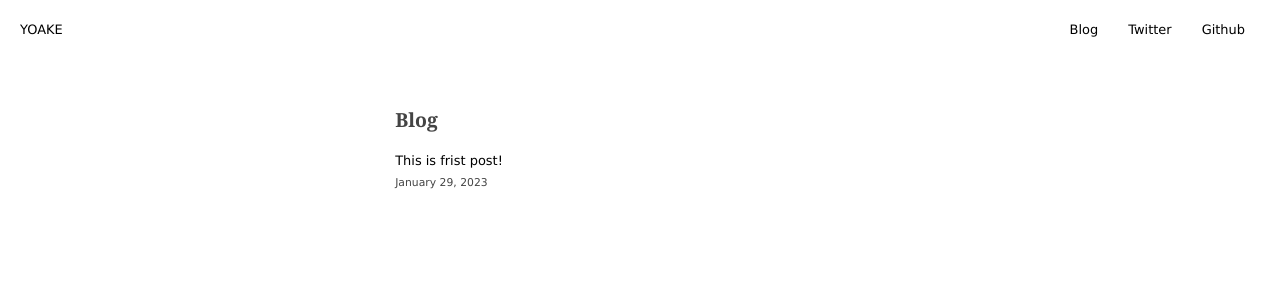
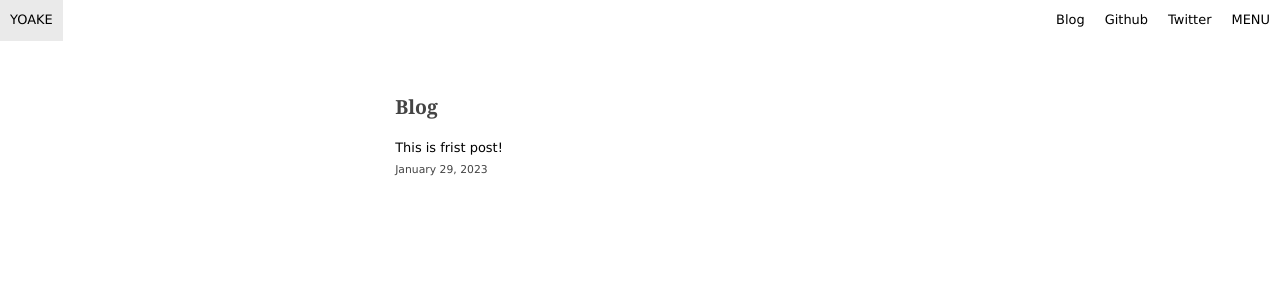
Before and after one commit to sanflog/yoakeNext, a Next.js app: page /blog/blog in a window 1280 px wide. Shown: the top 300 px of the page. Built offline with nearby package versions, Linux system fonts and the light colour scheme.

Commit message:
add_header_module

```diff
--- /dev/null
+++ b/components/header_navigation_menu.jsx
@@ -0,0 +1,36 @@
+import Link from 'next/link'
+import style from './header_navigation_menu.module.css'
+
+export default function headerNavigationMenu() {
+	return (
+		<>
+			<ul className={style.header}>
+				<li className={` ${style.headerLeftItem} ${style.headerItem} `}>
+					<Link	href="/">
+						YOAKE
+					</Link>
+				</li>
+				<li className={` ${style.headerRightItem} ${style.headerItem} `}>
+					<Link href="/blog/blog">
+						MENU
+					</Link>
+				</li>
+				<li className={` ${style.headerRightItem} ${style.headerItem} `}>
+					<Link href="https://twitter.com/SasakiYudai0"	>
+						Twitter
+					</Link>
+				</li>
+				<li className={` ${style.headerRightItem} ${style.headerItem} `}>
+					<Link href="https://github.com/sanflog/">
+						Github
+					</Link>
+				</li>
+				<li className={` ${style.headerRightItem} ${style.headerItem} `}>
+					<Link	href="/blog/blog">
+						Blog
+					</Link>
+				</li>
+			</ul>
+		</>
+	);
+}
--- /dev/null
+++ b/components/header_navigation_menu.module.css
@@ -0,0 +1,31 @@
+.header {
+	margin: 0;
+	padding: 0;
+	display: inline-block;
+	box-sizing: border-box;
+	width: 100%;
+}
+
+.header a{
+	text-decoration: none;
+}
+
+.headerItem {
+}
+
+.headerItem:hover {
+	background-color: #eaeaea;
+	color: #fff;
+}
+
+.headerLeftItem {
+	list-style: none;
+	padding: 10px;
+	float: left;
+}
+
+.headerRightItem {
+	list-style: none;
+	padding: 10px;
+	float: right;
+}
--- a/components/layout.jsx
+++ b/components/layout.jsx
@@ -3,6 +3,8 @@ import Head from 'next/head';
 import Link from 'next/link';
 import styles from './layout.module.css';
 import utilStyles from '../styles/utils.module.css';
+
+import HeaderNavigationMenu from './header_navigation_menu';
 
 const name = 'Sasaki Yudai';
 export const siteTitle = "Yoake";
@@ -34,34 +36,10 @@ export default function Layout({ children, home }) {
 				<meta	property="og:image"	content="yoake"	/>
 				<meta name="og:title" content={siteTitle} />
 				<meta name="twitter:card" content="summary_large_image" />
+				<script src="https://ket.fontawesome.com/df1935126b.js" crossorigin="anonymous"></script>
 			</Head>
 
-			<div className={styles.header}>
-				<Link
-					className={styles.siteLogo}
-					href="/"
-				>
-					YOAKE
-				</Link>
-				<Link
-					className={styles.headerLink}
-					href="/blog/blog"
-				>
-					Blog
-				</Link>
-				<Link
-					className={styles.headerLink}
-					href="https://twitter.com/SasakiYudai0"
-				>
-					Twitter
-				</Link>
-				<Link
-					className={styles.headerLink}
-					href="https://github.com/sanflog/"
-				>
-					Github
-				</Link>
-			</div>
+			<HeaderNavigationMenu />
 
 			<div className={styles.container}>
 				<main>{children}</main>
--- a/components/layout.module.css
+++ b/components/layout.module.css
@@ -31,11 +31,11 @@
 }
 
 .headerIcon {
-	margin: 0 15px 0 15px;
+	margin: 0 15px;
 	float: right;
 }
 
 .headerLink {
-	margin: 0 15px 0 15px;
+	margin: 0 15px;
 	float: right;
 }
```
Also changed, not shown: 1 other file (tests, documents, lock files or other folders).
